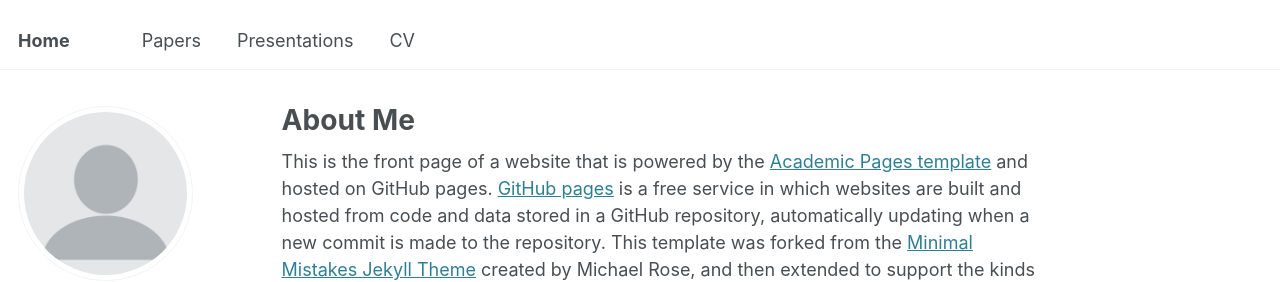
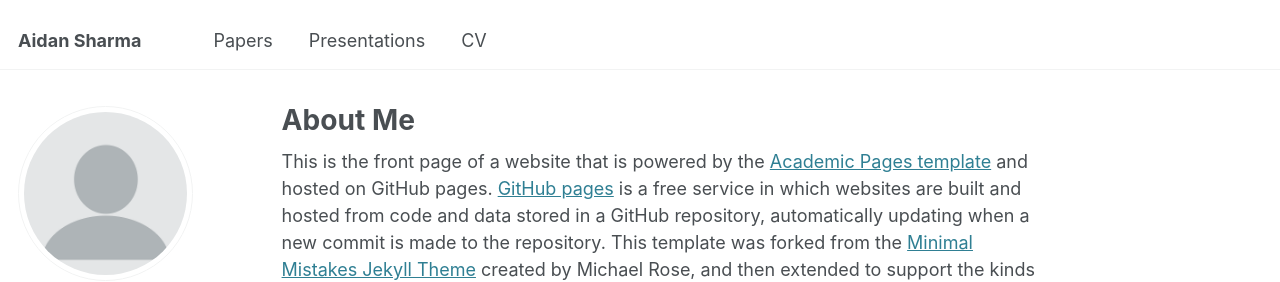
Before and after one commit to aidansharma98/aidansharma98.github.io, a Jekyll site: the page built from _pages/about.md, in a window 1280 px wide. Shown: the top 282 px of the page. Built offline with Jekyll 4.4.1, drawn with Linux system fonts in a browser that asks for light colours.

Commit message:
Update _config.yml

```diff
--- a/_config.yml
+++ b/_config.yml
@@ -9,8 +9,8 @@
 # Basic Site Settings
 locale                   : "en-US"
 site_theme               : "default"
-title                    : "Home"
-title_separator          : "-----------"
+title                    : "Aidan Sharma"
+title_separator          : "-"
 name                     : &name "Aidan Sharma"
 description              : &description "personal description"
 url                      : https://aidansharma98.github.io # the base hostname & protocol for your site e.g. "https://[your GitHub username].github.io"
```
